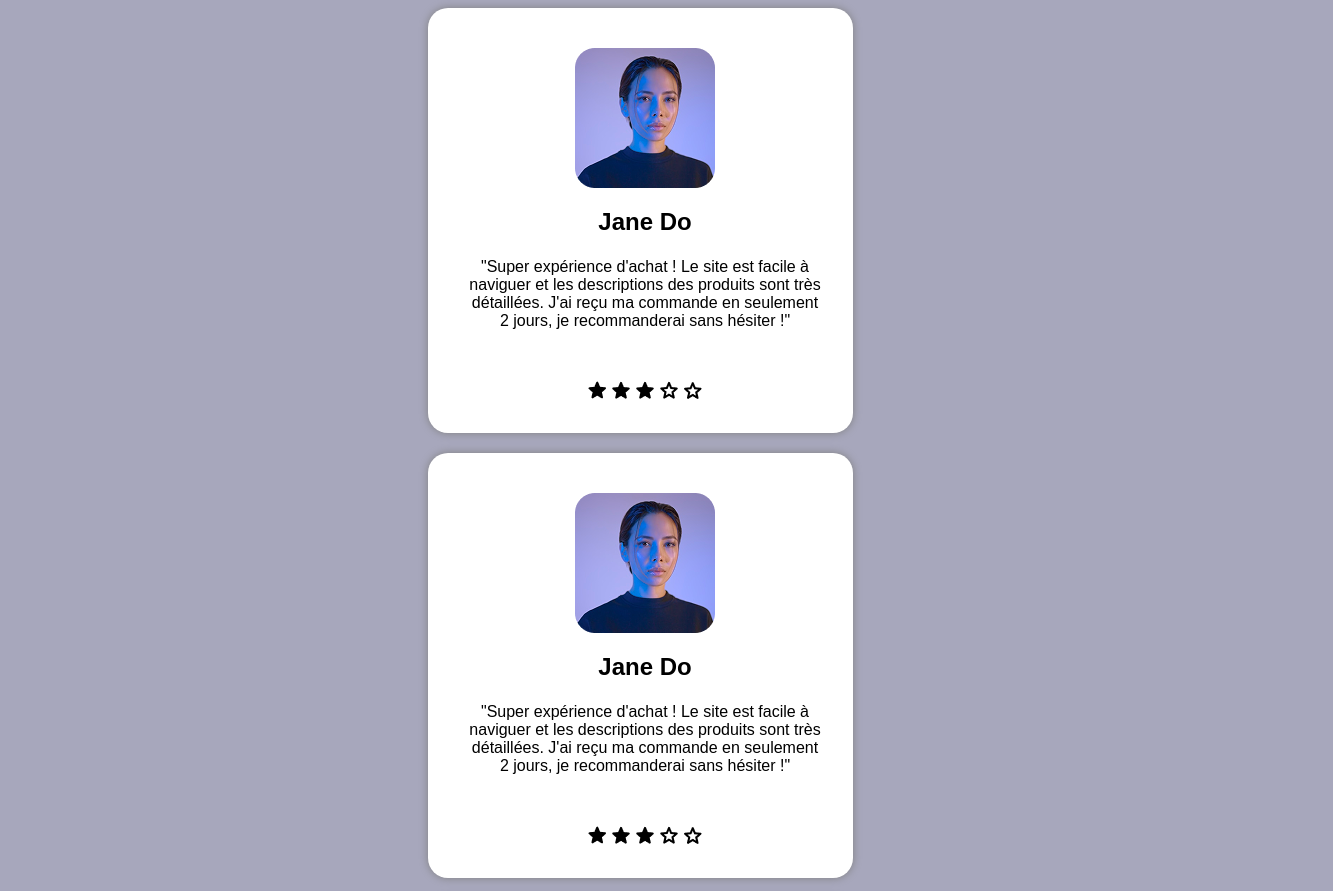
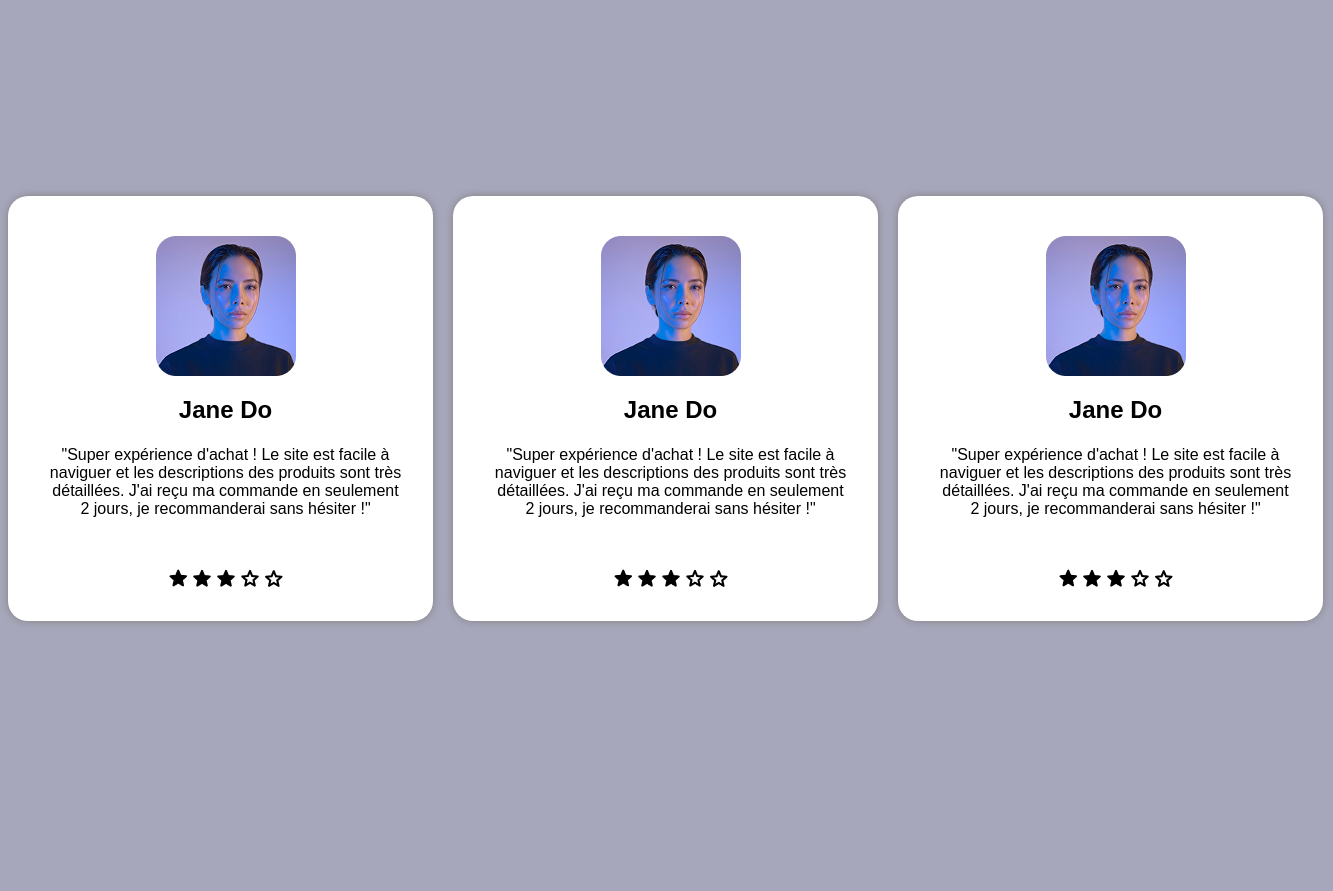
Before and after one commit to lesliepricedev/my-first-card, a plain HTML site: page index.html in a window 1280 px wide. Shown: the top 891 px of the page, 1333 px wide, since content can reach past the window. After the commit the page ends 816 px from the top, so only its background shows below. Drawn offline with Linux system fonts and the light colour scheme.

Commit message:
flexbox update

```diff
--- a/style.css
+++ b/style.css
@@ -2,10 +2,10 @@ body{
 	background-color: rgba(156, 156, 180, 0.888);
 	min-height: 100vh;
 	display: flex;
-	flex-direction: column;
+	/* flex-direction: column; */
 	align-items: center;
 	justify-content:space-evenly;
-	flex-wrap: wrap;
+	/* flex-wrap: wrap; */
 	gap: 20px;
 }
 article {
```
